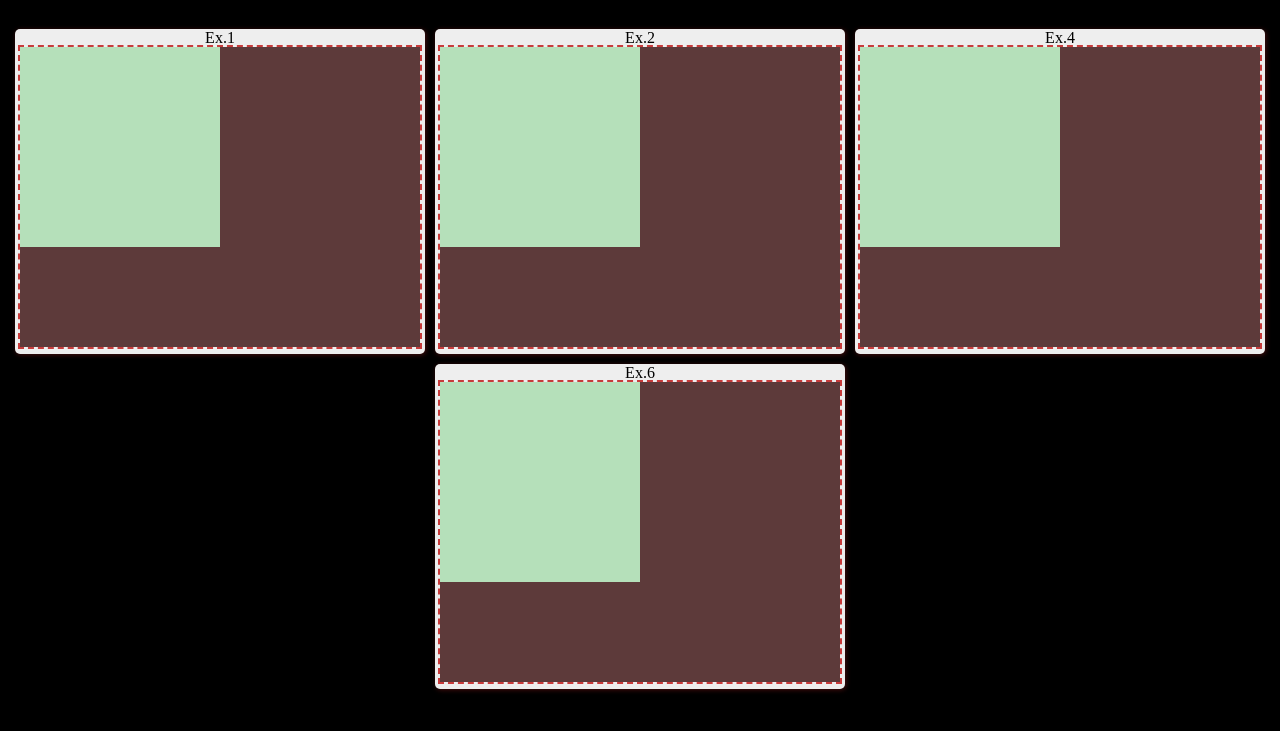
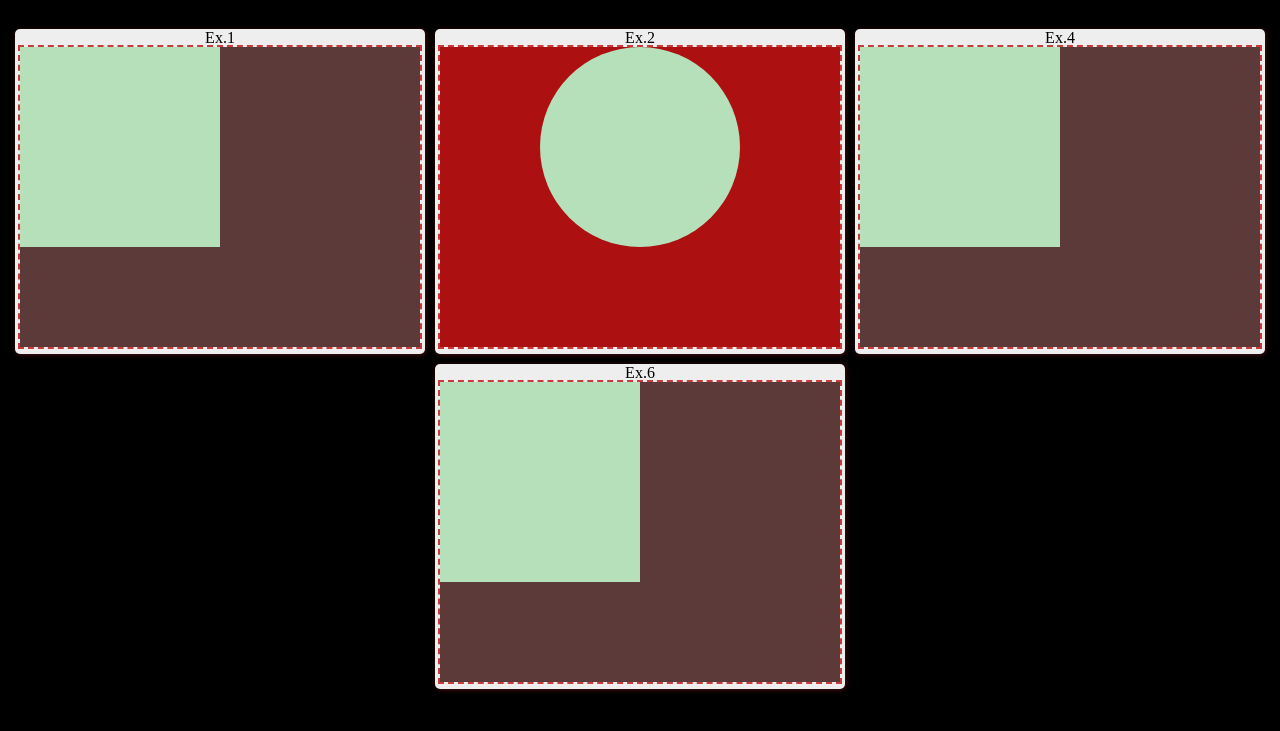
Before and after one commit to sh-leonid/I-like-css-battle, a plain HTML site: page index.html in a window 1280 px wide. Shown: the part 61-792 px from the top of the page. Drawn offline with Linux system fonts and the light colour scheme.

Commit message:
favicon ./

```diff
--- a/index.html
+++ b/index.html
@@ -7,7 +7,7 @@
 	<meta name="viewport" content="width=device-width, initial-scale=1.0">
 	<title>I like CSS BATTLE!</title>
 	<link rel="stylesheet" href="style.css">
-	<link rel="shortcut icon" href="/img/favicon.png" type="image/x-icon">
+	<link rel="shortcut icon" href="./img/favicon.png" type="image/x-icon">
 </head>
 
 <body>
@@ -42,18 +42,20 @@
 <div class="battle">
 	<div class="battle__name">Ex.2</div>
 	<div class="battle__field">
-		<div class="body__ex-1">
+		<div class="body__ex-2">
 			<!-- Your code here -->
-			<div class="div__ex-1"></div>
+			<div class="div__ex-2"></div>
 			<style>
-				.div__ex-1 {
+				.div__ex-2 {
 					background: #b5e0ba;
 					height: 200px;
 					width: 200px;
+					border-radius: 50%;
+					margin-left: 100px;
 				}
 
-				.body__ex-1 {
-					background: #5d3a3a;
+				.body__ex-2 {
+					background: #ac1010;
 				}
 			</style>
 		</div>
```
